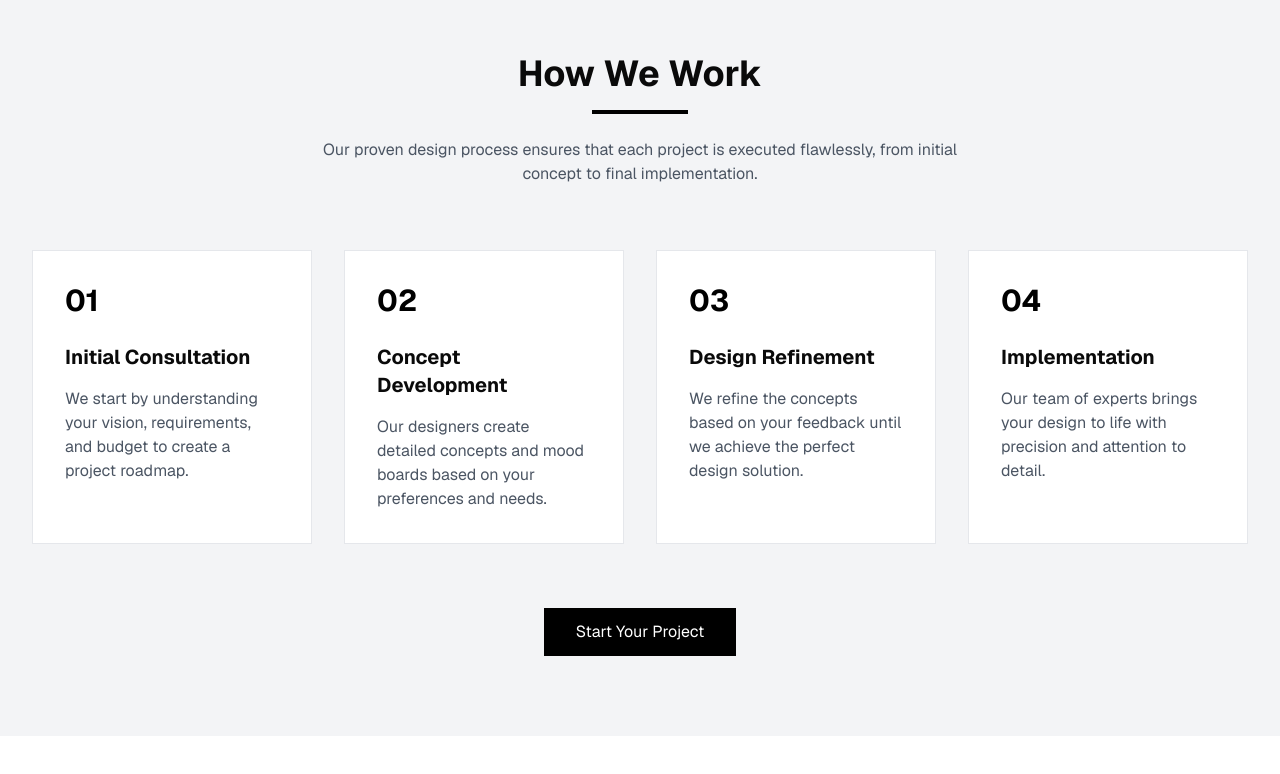
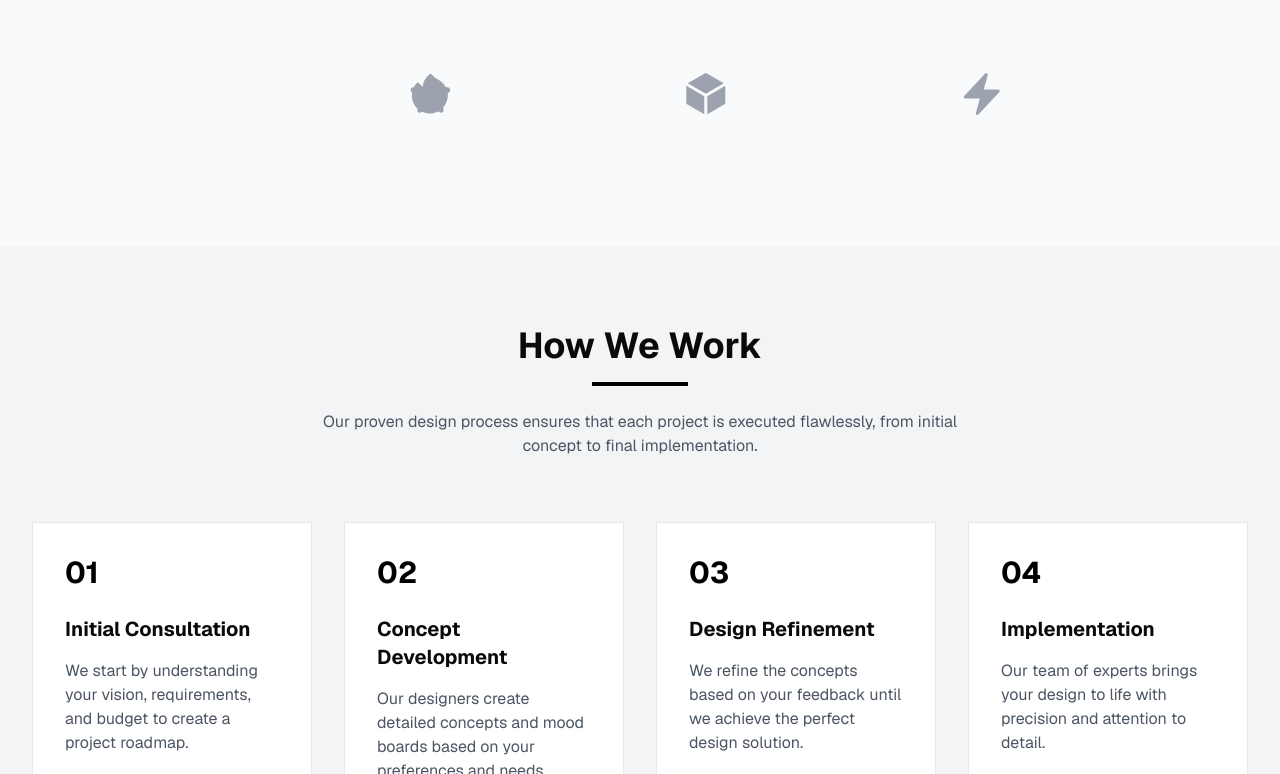
Before and after one commit to wheza99/mendarat, a Next.js app: page / in a window 1280 px wide. Shown: the part 4258-5032 px from the top of the page. Built offline with nearby package versions, Linux system fonts and the light colour scheme.

Commit message:
client section
client section

```diff
--- /dev/null
+++ b/app/(landing)/home/theme-1/components/clients.tsx
@@ -0,0 +1,170 @@
+"use client";
+
+import { useState, useEffect } from "react";
+import { motion, AnimatePresence } from "framer-motion";
+
+export default function Clients() {
+  const [currentIndex, setCurrentIndex] = useState(0);
+  const [isAnimating, setIsAnimating] = useState(false);
+
+  // Handle the sliding animation
+  useEffect(() => {
+    // Set up a timer to change logos every 5 seconds
+    const timer = setInterval(() => {
+      if (!isAnimating) {
+        setIsAnimating(true);
+
+        // After 1 second (the duration of the slide animation), update the index
+        setTimeout(() => {
+          setCurrentIndex((prev) => (prev + 1) % clients.length);
+          setIsAnimating(false);
+        }, 1000);
+      }
+    }, 5000);
+
+    return () => clearInterval(timer);
+  }, [isAnimating]);
+
+  // Client logos with more realistic SVG-based logos
+  const clients = [
+    {
+      name: "My House",
+      logo: (
+        <svg
+          xmlns="http://www.w3.org/2000/svg"
+          viewBox="0 0 24 24"
+          fill="currentColor"
+          className="w-12 h-12 mx-auto"
+        >
+          <path d="M11.47 3.84a.75.75 0 011.06 0l8.69 8.69a.75.75 0 101.06-1.06l-8.689-8.69a2.25 2.25 0 00-3.182 0l-8.69 8.69a.75.75 0 001.061 1.06l8.69-8.69z" />
+          <path d="M12 5.432l8.159 8.159c.03.03.06.058.091.086v6.198c0 1.035-.84 1.875-1.875 1.875H15a.75.75 0 01-.75-.75v-4.5a.75.75 0 00-.75-.75h-3a.75.75 0 00-.75.75V21a.75.75 0 01-.75.75H5.625a1.875 1.875 0 01-1.875-1.875v-6.198a2.29 2.29 0 00.091-.086L12 5.43z" />
+        </svg>
+      ),
+    },
+    {
+      name: "Leaf",
+      logo: (
+        <svg
+          xmlns="http://www.w3.org/2000/svg"
+          viewBox="0 0 24 24"
+          fill="currentColor"
+          className="w-12 h-12 mx-auto"
+        >
+          <path
+            fillRule="evenodd"
+            d="M12.963 2.286a.75.75 0 00-1.071-.136 9.742 9.742 0 00-3.539 6.177A7.547 7.547 0 016.648 6.61a.75.75 0 00-1.152-.082A9 9 0 1015.68 4.534a7.46 7.46 0 01-2.717-2.248zM15.75 14.25a3.75 3.75 0 11-7.313-1.172c.628.465 1.35.81 2.133 1a5.99 5.99 0 011.925-3.545 3.75 3.75 0 013.255 3.717z"
+            clipRule="evenodd"
+          />
+        </svg>
+      ),
+    },
+    {
+      name: "Cube",
+      logo: (
+        <svg
+          xmlns="http://www.w3.org/2000/svg"
+          viewBox="0 0 24 24"
+          fill="currentColor"
+          className="w-12 h-12 mx-auto"
+        >
+          <path d="M12.378 1.602a.75.75 0 00-.756 0L3 6.632l9 5.25 9-5.25-8.622-5.03zM21.75 7.93l-9 5.25v9l8.628-5.032a.75.75 0 00.372-.648V7.93zM11.25 22.18v-9l-9-5.25v8.57a.75.75 0 00.372.648l8.628 5.033z" />
+        </svg>
+      ),
+    },
+    {
+      name: "Bolt",
+      logo: (
+        <svg
+          xmlns="http://www.w3.org/2000/svg"
+          viewBox="0 0 24 24"
+          fill="currentColor"
+          className="w-12 h-12 mx-auto"
+        >
+          <path
+            fillRule="evenodd"
+            d="M14.615 1.595a.75.75 0 01.359.852L12.982 9.75h7.268a.75.75 0 01.548 1.262l-10.5 11.25a.75.75 0 01-1.272-.71l1.992-7.302H3.75a.75.75 0 01-.548-1.262l10.5-11.25a.75.75 0 01.913-.143z"
+            clipRule="evenodd"
+          />
+        </svg>
+      ),
+    },
+    {
+      name: "Star",
+      logo: (
+        <svg
+          xmlns="http://www.w3.org/2000/svg"
+          viewBox="0 0 24 24"
+          fill="currentColor"
+          className="w-12 h-12 mx-auto"
+        >
+          <path
+            fillRule="evenodd"
+            d="M10.788 3.21c.448-1.077 1.976-1.077 2.424 0l2.082 5.007 5.404.433c1.164.093 1.636 1.545.749 2.305l-4.117 3.527 1.257 5.273c.271 1.136-.964 2.033-1.96 1.425L12 18.354 7.373 21.18c-.996.608-2.231-.29-1.96-1.425l1.257-5.273-4.117-3.527c-.887-.76-.415-2.212.749-2.305l5.404-.433 2.082-5.006z"
+            clipRule="evenodd"
+          />
+        </svg>
+      ),
+    },
+  ];
+
+  // Calculate which logos to display based on currentIndex
+  const visibleLogos: number[] = [];
+  for (let i = 0; i < 4; i++) {
+    visibleLogos.push((currentIndex + i) % clients.length);
+  }
+
+  return (
+    <section className="py-24 bg-gray-50 dark:bg-gray-900">
+      <div className="container max-w-7xl mx-auto px-4">
+        {/* Clients section with Framer Motion animation */}
+        <div className="h-20 relative overflow-hidden">
+          <div className="grid grid-cols-4 gap-12 absolute w-full">
+            <AnimatePresence mode="popLayout">
+              {clients.map((client, index) => {
+                // Only render if this logo is one of the visible ones
+                if (!visibleLogos.includes(index)) return null;
+
+                // Get the position in the visible array (0-3)
+                const position = visibleLogos.indexOf(index);
+
+                return (
+                  <motion.div
+                    key={index}
+                    className="text-gray-400 hover:text-gray-800 dark:hover:text-gray-200 flex items-center justify-center"
+                    initial={{
+                      x: position === 0 ? 0 : "100%",
+                      opacity: position === 0 ? 0 : 1,
+                    }}
+                    animate={{
+                      x:
+                        isAnimating && position === 0
+                          ? "-100%"
+                          : `${position * 100}%`,
+                      opacity: 1,
+                    }}
+                    exit={{
+                      x: "-100%",
+                      opacity: 0,
+                      transition: { duration: 1 },
+                    }}
+                    transition={{
+                      duration: 1,
+                      ease: "easeInOut",
+                    }}
+                    style={{
+                      position: "absolute",
+                      width: "calc(25% - 36px)",
+                      left: 0,
+                    }}
+                  >
+                    {client.logo}
+                  </motion.div>
+                );
+              })}
+            </AnimatePresence>
+          </div>
+        </div>
+      </div>
+    </section>
+  );
+}
--- a/app/(landing)/home/theme-1/index.tsx
+++ b/app/(landing)/home/theme-1/index.tsx
@@ -6,6 +6,7 @@ import Team from "./components/team";
 import Process from "./components/process";
 import Pricing from "./components/pricing";
 import Contact from "./components/contact";
+import Clients from "./components/clients";
 
 export default async function HomePageTheme1() {
   return (
@@ -15,6 +16,7 @@ export default async function HomePageTheme1() {
       <Services />
       <Projects />
       <Team />
+      <Clients />
       <Process />
       <Pricing />
       <Contact />
--- a/package.json
+++ b/package.json
@@ -15,6 +15,7 @@
     "autoprefixer": "10.4.20",
     "class-variance-authority": "^0.7.0",
     "clsx": "^2.1.1",
+    "framer-motion": "^12.10.5",
     "lucide-react": "^0.468.0",
     "next": "latest",
     "next-themes": "^0.4.3",
```
Also changed, not shown: 1 other file (tests, documents, lock files or other folders).
